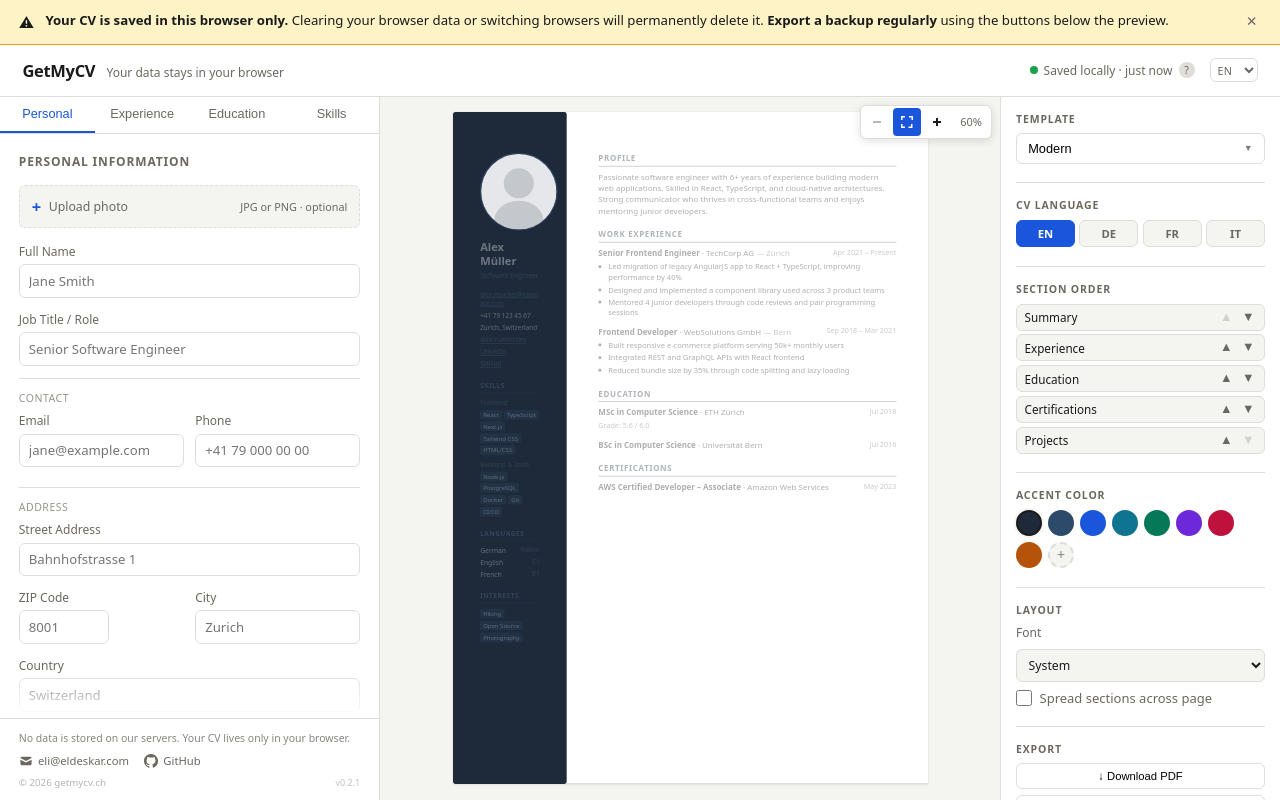
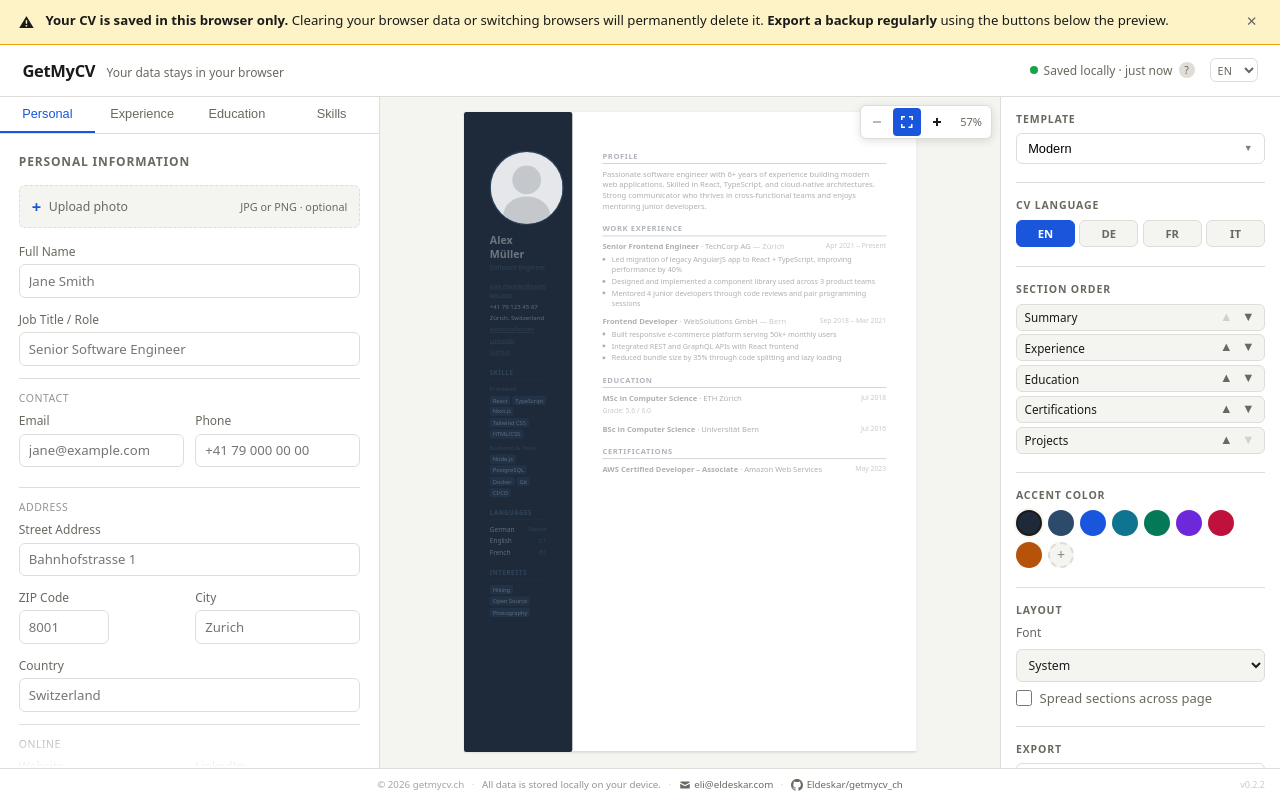
Before and after one commit to Eldeskar/getmycv_ch, a React (Vite) app: page / in a window 1280 px wide. Built offline with nearby package versions, Linux system fonts and the light colour scheme.

Commit message:
feat: redesign footer as full-width centered bar with simplified privacy text
Move footer out of left sidebar to full-width bottom bar. Center content
with dot separators, pin version to far right. Simplify privacy text and
keep footer text visible on tablet screens. Bump to v0.2.2.

```diff
--- a/package.json
+++ b/package.json
@@ -1,6 +1,6 @@
 {
   "name": "getmycv-ch",
-  "version": "0.2.1",
+  "version": "0.2.2",
   "private": true,
   "type": "module",
   "scripts": {
--- a/src/App.tsx
+++ b/src/App.tsx
@@ -70,25 +70,6 @@ export default function App() {
         {panelOpen && <div className="panel-overlay" onClick={() => setPanelOpen(null)} />}
         <aside className={`app-sidebar${panelOpen === 'editor' ? ' app-sidebar--open' : ''}`}>
           <Editor cv={cv} cvLanguage={cvLanguage} onChange={updateCV} />
-          <footer className="app-footer">
-            <div className="app-footer__privacy">{t('footer.privacy')}</div>
-            <div className="app-footer__links">
-              <a href="mailto:eli@eldeskar.com" className="app-footer__link">
-                <svg viewBox="0 0 20 20" fill="currentColor" className="app-footer__icon"><path d="M2.003 5.884L10 9.882l7.997-3.998A2 2 0 0016 4H4a2 2 0 00-1.997 1.884z"/><path d="M18 8.118l-8 4-8-4V14a2 2 0 002 2h12a2 2 0 002-2V8.118z"/></svg>
-                eli@eldeskar.com
-              </a>
-              <a href="https://github.com/Eldeskar/getmycv_ch" target="_blank" rel="noopener noreferrer" className="app-footer__link">
-                <svg viewBox="0 0 16 16" fill="currentColor" className="app-footer__icon"><path d="M8 0C3.58 0 0 3.58 0 8c0 3.54 2.29 6.53 5.47 7.59.4.07.55-.17.55-.38 0-.19-.01-.82-.01-1.49-2.01.37-2.53-.49-2.69-.94-.09-.23-.48-.94-.82-1.13-.28-.15-.68-.52-.01-.53.63-.01 1.08.58 1.23.82.72 1.21 1.87.87 2.33.66.07-.52.28-.87.51-1.07-1.78-.2-3.64-.89-3.64-3.95 0-.87.31-1.59.82-2.15-.08-.2-.36-1.02.08-2.12 0 0 .67-.21 2.2.82.64-.18 1.32-.27 2-.27.68 0 1.36.09 2 .27 1.53-1.04 2.2-.82 2.2-.82.44 1.1.16 1.92.08 2.12.51.56.82 1.27.82 2.15 0 3.07-1.87 3.75-3.65 3.95.29.25.54.73.54 1.48 0 1.07-.01 1.93-.01 2.2 0 .21.15.46.55.38A8.013 8.013 0 0016 8c0-4.42-3.58-8-8-8z"/></svg>
-                GitHub
-              </a>
-            </div>
-            <div className="app-footer__bottom">
-              <div className="app-footer__copyright">
-                {t('footer.copyright', { year: new Date().getFullYear() })}
-              </div>
-              <div className="app-footer__version">v{APP_VERSION}</div>
-            </div>
-          </footer>
         </aside>
 
         <main className="app-main">
@@ -116,6 +97,25 @@ export default function App() {
           previewId="cv-preview-root"
         />
       </div>
+
+      <footer className="app-footer">
+        <div className="app-footer__center">
+          <span className="app-footer__copyright">{t('footer.copyright', { year: new Date().getFullYear() })}</span>
+          <span className="app-footer__sep">·</span>
+          <span className="app-footer__privacy">{t('footer.privacy')}</span>
+          <span className="app-footer__sep">·</span>
+          <a href="mailto:eli@eldeskar.com" className="app-footer__link">
+            <svg viewBox="0 0 20 20" fill="currentColor" className="app-footer__icon"><path d="M2.003 5.884L10 9.882l7.997-3.998A2 2 0 0016 4H4a2 2 0 00-1.997 1.884z"/><path d="M18 8.118l-8 4-8-4V14a2 2 0 002 2h12a2 2 0 002-2V8.118z"/></svg>
+            <span className="app-footer__link-text">eli@eldeskar.com</span>
+          </a>
+          <span className="app-footer__sep">·</span>
+          <a href="https://github.com/Eldeskar/getmycv_ch" target="_blank" rel="noopener noreferrer" className="app-footer__link">
+            <svg viewBox="0 0 16 16" fill="currentColor" className="app-footer__icon"><path d="M8 0C3.58 0 0 3.58 0 8c0 3.54 2.29 6.53 5.47 7.59.4.07.55-.17.55-.38 0-.19-.01-.82-.01-1.49-2.01.37-2.53-.49-2.69-.94-.09-.23-.48-.94-.82-1.13-.28-.15-.68-.52-.01-.53.63-.01 1.08.58 1.23.82.72 1.21 1.87.87 2.33.66.07-.52.28-.87.51-1.07-1.78-.2-3.64-.89-3.64-3.95 0-.87.31-1.59.82-2.15-.08-.2-.36-1.02.08-2.12 0 0 .67-.21 2.2.82.64-.18 1.32-.27 2-.27.68 0 1.36.09 2 .27 1.53-1.04 2.2-.82 2.2-.82.44 1.1.16 1.92.08 2.12.51.56.82 1.27.82 2.15 0 3.07-1.87 3.75-3.65 3.95.29.25.54.73.54 1.48 0 1.07-.01 1.93-.01 2.2 0 .21.15.46.55.38A8.013 8.013 0 0016 8c0-4.42-3.58-8-8-8z"/></svg>
+            <span className="app-footer__link-text">Eldeskar/getmycv_ch</span>
+          </a>
+        </div>
+        <span className="app-footer__version">v{APP_VERSION}</span>
+      </footer>
     </div>
   )
 }
--- a/src/i18n/locales/de.ts
+++ b/src/i18n/locales/de.ts
@@ -196,7 +196,7 @@ const de = {
   footer: {
     contact: 'Fragen oder Feedback?',
     sourceCode: 'Quellcode auf GitHub',
-    privacy: 'Es werden keine Daten auf unseren Servern gespeichert. Ihr Lebenslauf befindet sich nur in Ihrem Browser.',
+    privacy: 'Alle Daten werden lokal auf Ihrem Gerät gespeichert.',
     copyright: '© {{year}} getmycv.ch',
   },
 } as const
--- a/src/i18n/locales/en.ts
+++ b/src/i18n/locales/en.ts
@@ -196,7 +196,7 @@ const en = {
   footer: {
     contact: 'Questions or feedback?',
     sourceCode: 'Source code on GitHub',
-    privacy: 'No data is stored on our servers. Your CV lives only in your browser.',
+    privacy: 'All data is stored locally on your device.',
     copyright: '© {{year}} getmycv.ch',
   },
 } as const
--- a/src/i18n/locales/fr.ts
+++ b/src/i18n/locales/fr.ts
@@ -196,7 +196,7 @@ const fr = {
   footer: {
     contact: 'Questions ou commentaires ?',
     sourceCode: 'Code source sur GitHub',
-    privacy: "Aucune donnée n'est stockée sur nos serveurs. Votre CV vit uniquement dans votre navigateur.",
+    privacy: 'Toutes les données sont stockées localement sur votre appareil.',
     copyright: '© {{year}} getmycv.ch',
   },
 } as const
--- a/src/i18n/locales/it.ts
+++ b/src/i18n/locales/it.ts
@@ -196,7 +196,7 @@ const it = {
   footer: {
     contact: 'Domande o feedback?',
     sourceCode: 'Codice sorgente su GitHub',
-    privacy: 'Nessun dato viene memorizzato sui nostri server. Il tuo CV vive solo nel tuo browser.',
+    privacy: 'Tutti i dati sono memorizzati localmente sul tuo dispositivo.',
     copyright: '© {{year}} getmycv.ch',
   },
 } as const
--- a/src/index.css
+++ b/src/index.css
@@ -502,28 +502,32 @@ a { color: inherit; }
 /* ─── Footer ─────────────────────────────────────────────────────────────────── */
 .app-footer {
   flex-shrink: 0;
-  padding: 0.75rem 1.25rem;
+  display: flex;
+  align-items: center;
+  justify-content: center;
+  position: relative;
+  padding: 0 1.5rem;
+  height: 32px;
+  background: var(--color-surface);
   border-top: 1px solid var(--color-border);
-  font-size: 0.75rem;
+  font-size: 0.65rem;
   color: var(--color-muted);
-  display: flex;
-  flex-direction: column;
+}
+.app-footer__center {
+  display: flex;
+  align-items: center;
   gap: 0.5rem;
 }
+.app-footer__sep {
+  opacity: 0.3;
+}
 .app-footer__privacy {
-  line-height: 1.45;
-  font-size: 0.7rem;
-  opacity: 0.8;
-}
-.app-footer__links {
-  display: flex;
-  align-items: center;
-  gap: 1rem;
+  opacity: 0.7;
 }
 .app-footer__link {
   display: inline-flex;
   align-items: center;
-  gap: 0.35rem;
+  gap: 0.25rem;
   color: var(--color-muted);
   text-decoration: none;
   transition: color 0.15s;
@@ -532,22 +536,18 @@ a { color: inherit; }
   color: var(--color-text);
 }
 .app-footer__icon {
-  width: 14px;
-  height: 14px;
+  width: 12px;
+  height: 12px;
   flex-shrink: 0;
 }
-.app-footer__bottom {
-  display: flex;
-  justify-content: space-between;
-  align-items: center;
-}
 .app-footer__copyright {
-  font-size: 0.65rem;
-  opacity: 0.5;
+  opacity: 0.6;
 }
 .app-footer__version {
+  position: absolute;
+  right: 1rem;
+  opacity: 0.35;
   font-size: 0.6rem;
-  opacity: 0.4;
 }
 
 /* ─── Photo Upload (editor) ─────────────────────────────────────────────────── */
@@ -2500,6 +2500,7 @@ textarea { resize: vertical; }
     z-index: 99;
     background: rgba(0, 0, 0, 0.3);
   }
+
 }
 
 /* ─── Print ──────────────────────────────────────────────────────────────────── */
@@ -2508,6 +2509,7 @@ textarea { resize: vertical; }
   .cv-photo-placeholder { display: none !important; }
   .cv-template { background-image: none !important; }
   .app-header,
+  .app-footer,
   .app-sidebar,
   .options-bar,
   .storage-banner,
```
